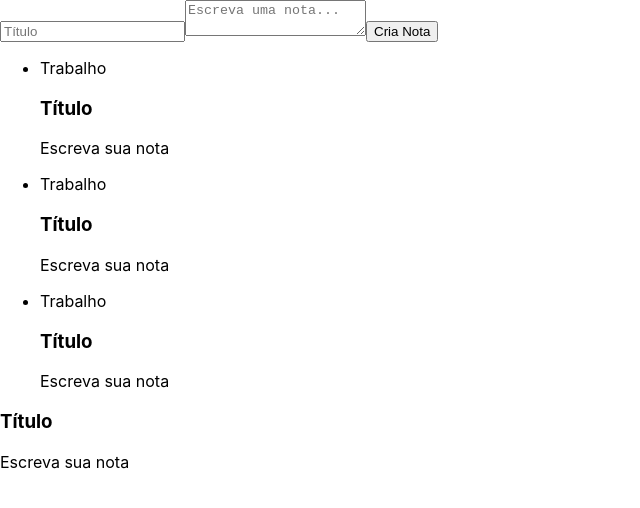
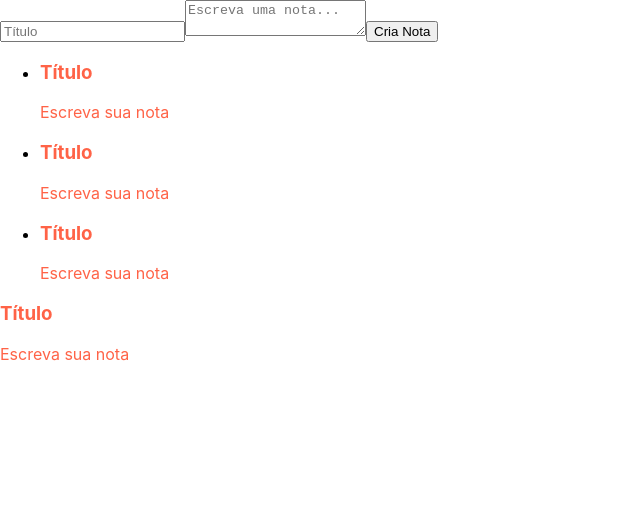
Before and after one commit to thaisascastro/react-alura, a React (Create React App) app in the folder ceep/: page / in a window 1280 px wide. Shown: the top 508 px of the page, without its empty margins (0-640 px from the left). Built offline with nearby package versions, Linux system fonts and the light colour scheme.

Commit message:
estilizando componentes

```diff
--- a/ceep/src/App.js
+++ b/ceep/src/App.js
@@ -1,7 +1,7 @@
 import React, { Component } from "react";
 import FormularioCadastro from "./components/FormularioCadastro";
 import ListaDeNotas from "./components/ListaDeNotas";
-import CardNota from "./components/CardNota";
+import CardNota from "./components/CardNota/CardNota";
 
 export default class App extends Component {
   render() {
--- a/ceep/src/components/CardNota.jsx
+++ b/ceep/src/components/CardNota/CardNota.jsx
@@ -1,9 +1,10 @@
 import React, {Component} from "react";
+import './style.css';
 
 export default class CardNota extends Component {
   render() {
     return (
-      <section>
+      <section className="card-nota">
       <header>
         <h3>Título</h3>
       </header>
--- /dev/null
+++ b/ceep/src/components/CardNota/style.css
@@ -0,0 +1,3 @@
+.card-nota {
+  color: tomato;
+}
--- a/ceep/src/components/ListaDeNotas.jsx
+++ b/ceep/src/components/ListaDeNotas.jsx
@@ -1,14 +1,15 @@
 import React, {Component} from "react";
-import CardNota from "./CardNota";
+import CardNota from "./CardNota/CardNota";
+
 
 export default class ListaDeNotas extends Component {
   render() {
     return (
       <ul>
-        {Array.of("Trabalho", "Trabalho", "Trabalho").map((categoria) => {
+        {Array.of("Trabalho", "Trabalho", "Trabalho").map((categoria, index) => {
           return (
-            <li>
-              <div>{categoria}</div>
+            <li key={index}>
+
               <CardNota/>
             </li>
           )
```
